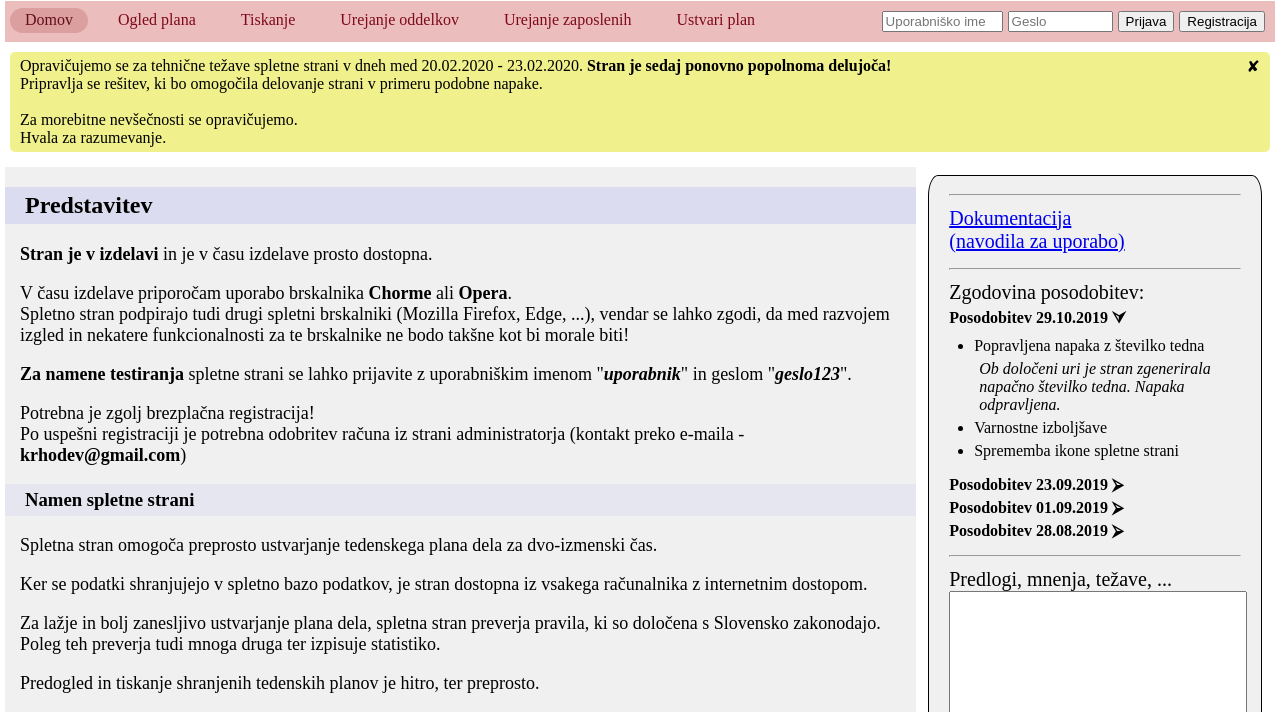
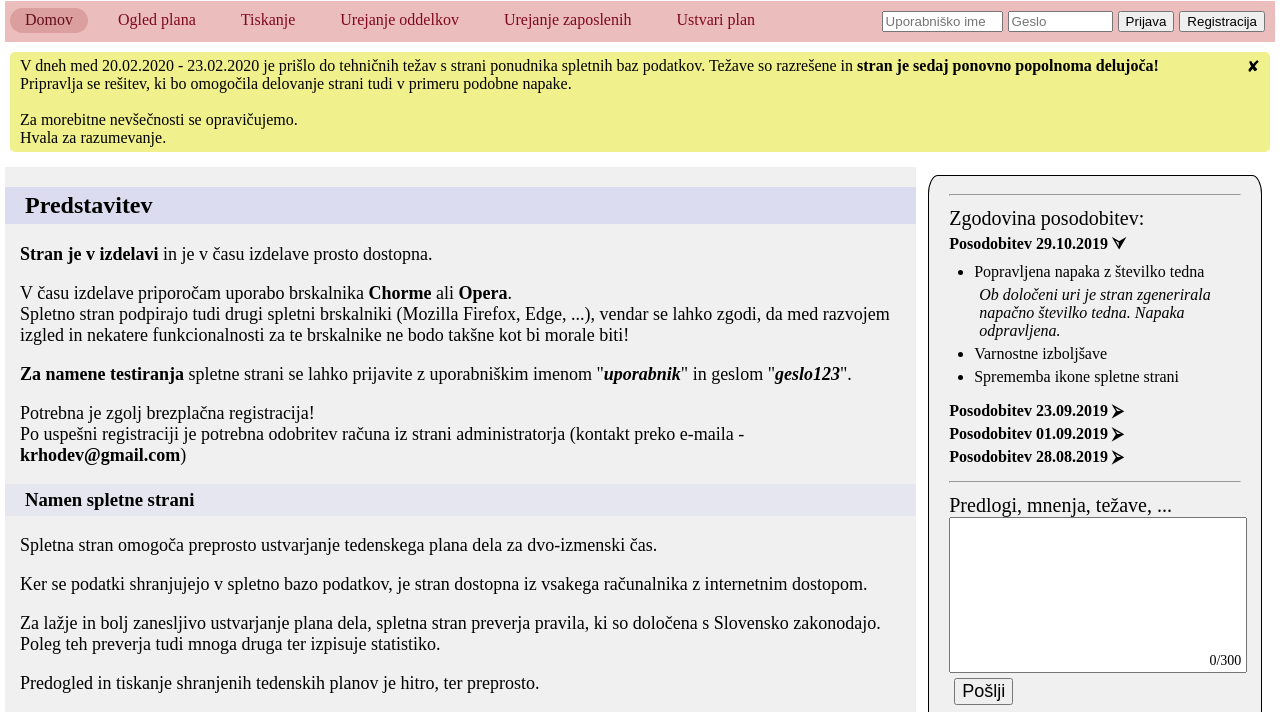
Before and after one commit to blazvrh/Shift-Planner-v2, a website: page public/index.html in a window 1280 px wide. Shown: the part 87-799 px from the top of the page. Drawn offline with Linux system fonts and the light colour scheme.

Commit message:
new notification

```diff
--- a/public/index.html
+++ b/public/index.html
@@ -55,11 +55,13 @@
     <div class="header-notification js-header-notification">
         <div class="message">
             <p>
-                Opravičujemo se za tehnične težave spletne strani v dneh med 20.02.2020 - 23.02.2020.
-                <strong>Stran je sedaj ponovno popolnoma delujoča!</strong>
+                V dneh med 20.02.2020 - 23.02.2020 je prišlo do tehničnih težav
+                s strani ponudnika spletnih baz podatkov.
+                Težave so razrešene in
+                <strong>stran je sedaj ponovno popolnoma delujoča!</strong>
             </p>
             <p>
-                Pripravlja se rešitev, ki bo omogočila delovanje strani v primeru podobne napake.
+                Pripravlja se rešitev, ki bo omogočila delovanje strani tudi v primeru podobne napake.
             </p>
             <p>
                 <br>
@@ -78,13 +80,6 @@
     <div>
         <!-- desni meni -->
         <div id="rightMenu">
-            <hr>
-            <div class="rightMenuElement">
-                <a target="_blank" rel="noopener noreferrer" href="dokumentacija" class="rightMenuTitle">
-                    Dokumentacija <br>(navodila za uporabo)
-                </a>
-            </div>
-
             <hr>
             <div class="rightMenuElement" id="updateLogs">
                 <span class="rightMenuTitle">
```
